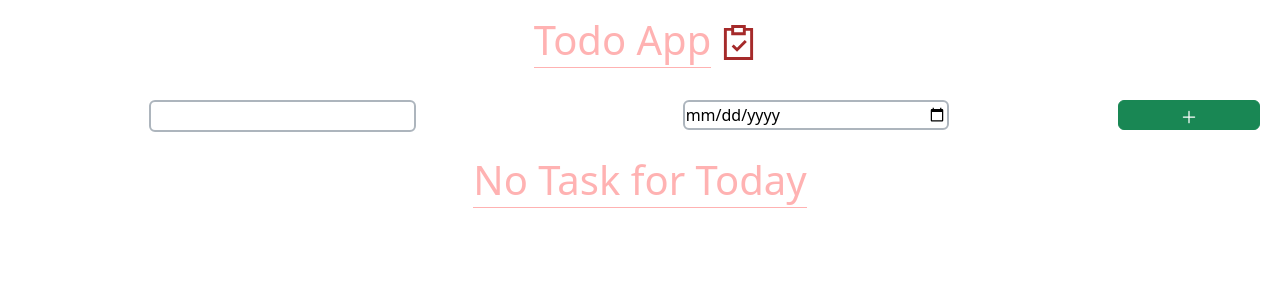
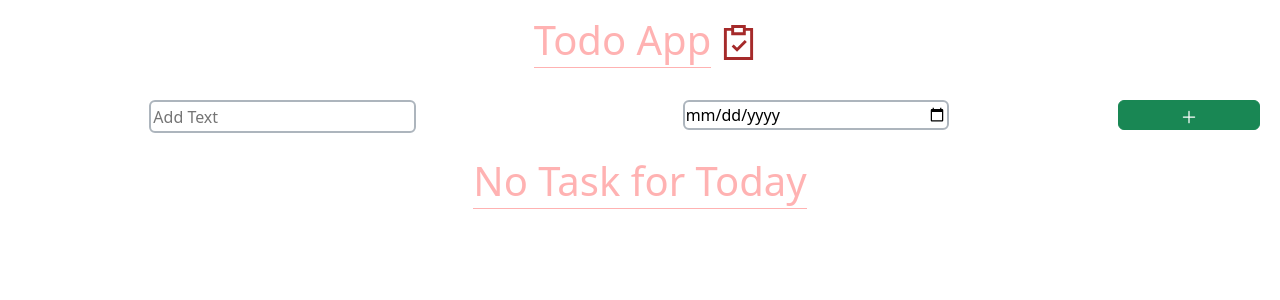
Before and after one commit to iamshreyashjain/todoApp, a React (Vite) app: page / in a window 1280 px wide. Shown: the top 300 px of the page. Built offline with nearby package versions, Linux system fonts and the light colour scheme.

Commit message:
4th commit

```diff
--- a/src/AddTodo.jsx
+++ b/src/AddTodo.jsx
@@ -46,7 +46,8 @@ function AddTodo() {
                value={task}
                onChange={onNewTask}
                className="col-lg-6 col-12 rounded border border-2 border-dark-subtle"
-               style={{minHeight:'32px', maxHeight :'32px', outline: 'none'}}>
+               placeholder="Add Text"
+               style={{minHeight:'33px', maxHeight :'33px', outline: 'none'}}>
         </input>
       </div>
       <div className="col-lg-5  col-4">
```
